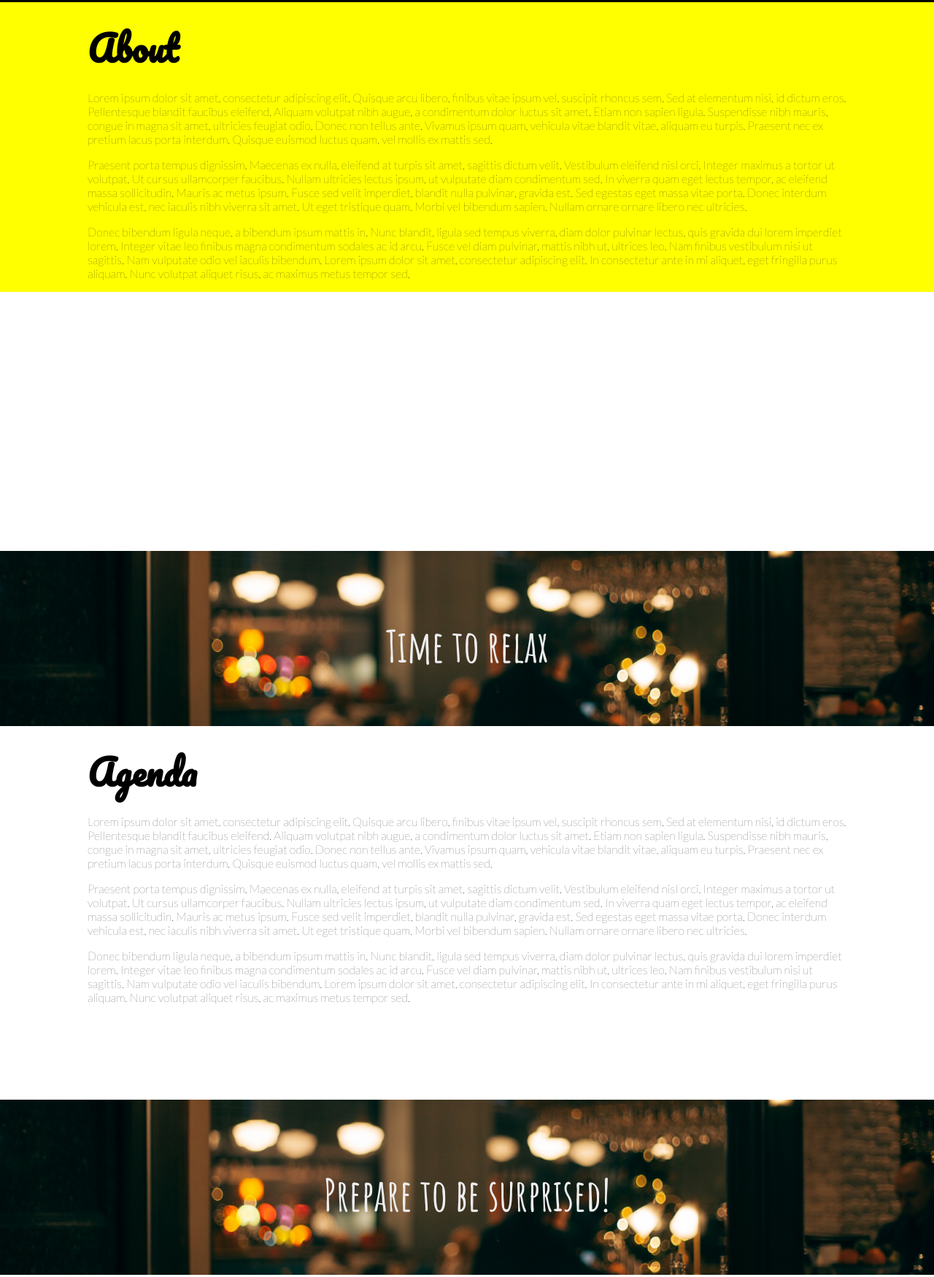
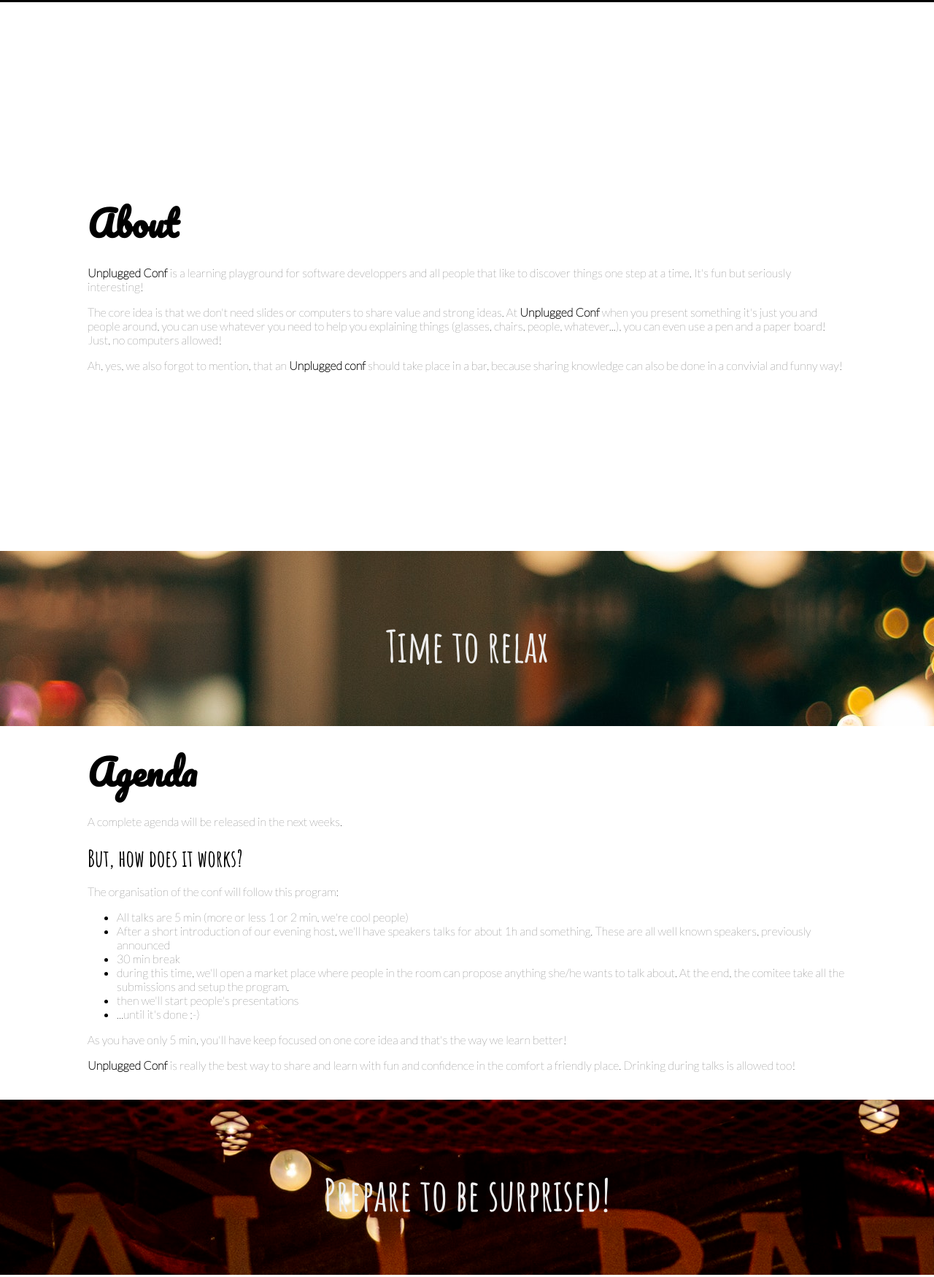
Before and after one commit to ncraftsconf/unpluggedconf, a plain HTML site: page index.html in a window 1280 px wide. Shown: the part 893-2643 px from the top of the page at 73% size. Drawn offline with Linux system fonts and the light colour scheme.

Commit message:
rc:feat-added some real content, first draft of the rules

```diff
--- a/index.html
+++ b/index.html
@@ -150,7 +150,6 @@
 
         .transparentBar {
             background: transparent;
-            background: url('assets/images/relax.jpeg') no-repeat center center fixed;
             background-size: cover;
             min-height: 30vh;
             align-items: center;
@@ -159,7 +158,12 @@
             display: flex;
             flex-direction: column;
         }
-
+        .bar-pic-1 {
+            background: url('assets/images/relax.jpeg') no-repeat center center fixed;
+        }
+        .bar-pic-2 {
+            background: url('assets/images/bar.jpeg') no-repeat center center fixed;
+        }
         .transparentBar h3 {
             font-size: 60px;
             color:var(--white);
@@ -245,14 +249,16 @@
     <!--==================[ Section ]====================-->
 
     <section  class="full" id="about">
+            <div class="transparentBar">
+              </div>
             <div class="content">
                 <h2>About</h2>
                 <p>
-                    Lorem ipsum dolor sit amet, consectetur adipiscing elit. Quisque arcu libero, finibus vitae ipsum vel, suscipit rhoncus sem. Sed at elementum nisi, id dictum eros. Pellentesque blandit faucibus eleifend. Aliquam volutpat nibh augue, a condimentum dolor luctus sit amet. Etiam non sapien ligula. Suspendisse nibh mauris, congue in magna sit amet, ultricies feugiat odio. Donec non tellus ante. Vivamus ipsum quam, vehicula vitae blandit vitae, aliquam eu turpis. Praesent nec ex pretium lacus porta interdum. Quisque euismod luctus quam, vel mollis ex mattis sed.
+                    <b>Unplugged Conf</b> is a learning playground for software developpers and all people that like to discover things one step at a time. It's fun but seriously interesting!
                 </p><p>
-                    Praesent porta tempus dignissim. Maecenas ex nulla, eleifend at turpis sit amet, sagittis dictum velit. Vestibulum eleifend nisl orci. Integer maximus a tortor ut volutpat. Ut cursus ullamcorper faucibus. Nullam ultricies lectus ipsum, ut vulputate diam condimentum sed. In viverra quam eget lectus tempor, ac eleifend massa sollicitudin. Mauris ac metus ipsum. Fusce sed velit imperdiet, blandit nulla pulvinar, gravida est. Sed egestas eget massa vitae porta. Donec interdum vehicula est, nec iaculis nibh viverra sit amet. Ut eget tristique quam. Morbi vel bibendum sapien. Nullam ornare ornare libero nec ultricies.
+                    The core idea is that we don't need slides or computers to share value and strong ideas. At <b>Unplugged Conf</b> when you present something it's just you and people around, you can use whatever you need to help you explaining things (glasses, chairs, people, whatever...), you can even use a pen and a paper board! Just, no computers allowed!
                     </p><p>
-                Donec bibendum ligula neque, a bibendum ipsum mattis in. Nunc blandit, ligula sed tempus viverra, diam dolor pulvinar lectus, quis gravida dui lorem imperdiet lorem. Integer vitae leo finibus magna condimentum sodales ac id arcu. Fusce vel diam pulvinar, mattis nibh ut, ultrices leo. Nam finibus vestibulum nisi ut sagittis. Nam vulputate odio vel iaculis bibendum. Lorem ipsum dolor sit amet, consectetur adipiscing elit. In consectetur ante in mi aliquet, eget fringilla purus aliquam. Nunc volutpat aliquet risus, ac maximus metus tempor sed.
+                    Ah, yes, we also forgot to mention, that an <b>Unplugged conf</b> should take place in a bar, because sharing knowledge can also be done in a convivial and funny way!
                 </p>
             </div>
     </section>
@@ -264,19 +270,35 @@
     <!--==================[ Section ]====================-->
 
     <section  class="full" id="agenda">
-            <div class="transparentBar white">
+            <div class="transparentBar white bar-pic-1">
                 <h3>Time to relax</h3>
             </div>
 
             <div class="content">
                 <h2>Agenda</h2>
                 <p>
-                    Lorem ipsum dolor sit amet, consectetur adipiscing elit. Quisque arcu libero, finibus vitae ipsum vel, suscipit rhoncus sem. Sed at elementum nisi, id dictum eros. Pellentesque blandit faucibus eleifend. Aliquam volutpat nibh augue, a condimentum dolor luctus sit amet. Etiam non sapien ligula. Suspendisse nibh mauris, congue in magna sit amet, ultricies feugiat odio. Donec non tellus ante. Vivamus ipsum quam, vehicula vitae blandit vitae, aliquam eu turpis. Praesent nec ex pretium lacus porta interdum. Quisque euismod luctus quam, vel mollis ex mattis sed.
-                </p><p>
-                    Praesent porta tempus dignissim. Maecenas ex nulla, eleifend at turpis sit amet, sagittis dictum velit. Vestibulum eleifend nisl orci. Integer maximus a tortor ut volutpat. Ut cursus ullamcorper faucibus. Nullam ultricies lectus ipsum, ut vulputate diam condimentum sed. In viverra quam eget lectus tempor, ac eleifend massa sollicitudin. Mauris ac metus ipsum. Fusce sed velit imperdiet, blandit nulla pulvinar, gravida est. Sed egestas eget massa vitae porta. Donec interdum vehicula est, nec iaculis nibh viverra sit amet. Ut eget tristique quam. Morbi vel bibendum sapien. Nullam ornare ornare libero nec ultricies.
-                    </p><p>
-                Donec bibendum ligula neque, a bibendum ipsum mattis in. Nunc blandit, ligula sed tempus viverra, diam dolor pulvinar lectus, quis gravida dui lorem imperdiet lorem. Integer vitae leo finibus magna condimentum sodales ac id arcu. Fusce vel diam pulvinar, mattis nibh ut, ultrices leo. Nam finibus vestibulum nisi ut sagittis. Nam vulputate odio vel iaculis bibendum. Lorem ipsum dolor sit amet, consectetur adipiscing elit. In consectetur ante in mi aliquet, eget fringilla purus aliquam. Nunc volutpat aliquet risus, ac maximus metus tempor sed.
+                    A complete agenda will be released in the next weeks.
                 </p>
+                <h3>But, how does it works?</h3>
+                <p>
+                    The organisation of the conf will follow this program:
+                    </p>
+                    <ul>
+                        <li>All talks are 5 min (more or less 1 or 2 min, we're cool people)</li>
+                        <li>After a short introduction of our evening host, we'll have speakers talks for about 1h and something.
+                            These are all well known speakers, previously announced
+                        </li>
+                        <li>30 min break</li>
+                        <li>during this time, we'll open a market place where people in the room can propose anything she/he wants to talk about. At the end, the comitee take all the submissions and setup the program.</li>
+                        <li>then we'll start people's presentations</li>
+                        <li>...until it's done ;-)</li>
+                    </ul>
+                    <p>
+                        As you have only 5 min, you'll have keep focused on one core idea and that's the way we learn better!
+                    </p>
+                    <p>
+                        <b>Unplugged Conf</b> is really the best way to share and learn with fun and confidence in the comfort a friendly place. Drinking during talks is allowed too!
+                    </p>
             </div>
     </section>
 
@@ -289,18 +311,14 @@
     <!--==================[ Section ]====================-->
 
     <section  class="full" id="location">
-            <div class="transparentBar white">
+            <div class="transparentBar white bar-pic-2">
                 <h3>Prepare to be surprised!</h3>
             </div>
 
             <div class="content">
                 <h2>Location</h2>
                 <p>
-                    Lorem ipsum dolor sit amet, consectetur adipiscing elit. Quisque arcu libero, finibus vitae ipsum vel, suscipit rhoncus sem. Sed at elementum nisi, id dictum eros. Pellentesque blandit faucibus eleifend. Aliquam volutpat nibh augue, a condimentum dolor luctus sit amet. Etiam non sapien ligula. Suspendisse nibh mauris, congue in magna sit amet, ultricies feugiat odio. Donec non tellus ante. Vivamus ipsum quam, vehicula vitae blandit vitae, aliquam eu turpis. Praesent nec ex pretium lacus porta interdum. Quisque euismod luctus quam, vel mollis ex mattis sed.
-                </p><p>
-                    Praesent porta tempus dignissim. Maecenas ex nulla, eleifend at turpis sit amet, sagittis dictum velit. Vestibulum eleifend nisl orci. Integer maximus a tortor ut volutpat. Ut cursus ullamcorper faucibus. Nullam ultricies lectus ipsum, ut vulputate diam condimentum sed. In viverra quam eget lectus tempor, ac eleifend massa sollicitudin. Mauris ac metus ipsum. Fusce sed velit imperdiet, blandit nulla pulvinar, gravida est. Sed egestas eget massa vitae porta. Donec interdum vehicula est, nec iaculis nibh viverra sit amet. Ut eget tristique quam. Morbi vel bibendum sapien. Nullam ornare ornare libero nec ultricies.
-                    </p><p>
-                Donec bibendum ligula neque, a bibendum ipsum mattis in. Nunc blandit, ligula sed tempus viverra, diam dolor pulvinar lectus, quis gravida dui lorem imperdiet lorem. Integer vitae leo finibus magna condimentum sodales ac id arcu. Fusce vel diam pulvinar, mattis nibh ut, ultrices leo. Nam finibus vestibulum nisi ut sagittis. Nam vulputate odio vel iaculis bibendum. Lorem ipsum dolor sit amet, consectetur adipiscing elit. In consectetur ante in mi aliquet, eget fringilla purus aliquam. Nunc volutpat aliquet risus, ac maximus metus tempor sed.
+                    The exact location we'll be presented soon. It will be in a bar/pub close to <a href="http://ncrafts.io">NewCrafts</a> conference place as it will start just after the end of this one.
                 </p>
             </div>
     </section>
@@ -313,18 +331,18 @@
      <!--==================[ Section ]====================-->
 
      <section  class="full" id="register">
-            <div class="transparentBar white">
+            <div class="transparentBar white bar-pic-2">
                 <h3>Join us!</h3>
             </div>
 
             <div class="content">
                 <h2>Register</h2>
                 <p>
-                    Lorem ipsum dolor sit amet, consectetur adipiscing elit. Quisque arcu libero, finibus vitae ipsum vel, suscipit rhoncus sem. Sed at elementum nisi, id dictum eros. Pellentesque blandit faucibus eleifend. Aliquam volutpat nibh augue, a condimentum dolor luctus sit amet. Etiam non sapien ligula. Suspendisse nibh mauris, congue in magna sit amet, ultricies feugiat odio. Donec non tellus ante. Vivamus ipsum quam, vehicula vitae blandit vitae, aliquam eu turpis. Praesent nec ex pretium lacus porta interdum. Quisque euismod luctus quam, vel mollis ex mattis sed.
+                    Registration will open soon.
                 </p><p>
-                    Praesent porta tempus dignissim. Maecenas ex nulla, eleifend at turpis sit amet, sagittis dictum velit. Vestibulum eleifend nisl orci. Integer maximus a tortor ut volutpat. Ut cursus ullamcorper faucibus. Nullam ultricies lectus ipsum, ut vulputate diam condimentum sed. In viverra quam eget lectus tempor, ac eleifend massa sollicitudin. Mauris ac metus ipsum. Fusce sed velit imperdiet, blandit nulla pulvinar, gravida est. Sed egestas eget massa vitae porta. Donec interdum vehicula est, nec iaculis nibh viverra sit amet. Ut eget tristique quam. Morbi vel bibendum sapien. Nullam ornare ornare libero nec ultricies.
+                   A small fee will be asked to secure your place and reservation for the drinks and food.
                     </p><p>
-                Donec bibendum ligula neque, a bibendum ipsum mattis in. Nunc blandit, ligula sed tempus viverra, diam dolor pulvinar lectus, quis gravida dui lorem imperdiet lorem. Integer vitae leo finibus magna condimentum sodales ac id arcu. Fusce vel diam pulvinar, mattis nibh ut, ultrices leo. Nam finibus vestibulum nisi ut sagittis. Nam vulputate odio vel iaculis bibendum. Lorem ipsum dolor sit amet, consectetur adipiscing elit. In consectetur ante in mi aliquet, eget fringilla purus aliquam. Nunc volutpat aliquet risus, ac maximus metus tempor sed.
+                  When it will be open, don't hesitate to take your seat, places will be very limited!
                 </p>
             </div>
     </section>
@@ -338,9 +356,11 @@
     let topMenu = document.getElementById('topmenu');
     let beforeTopMenu = document.getElementById('menuanchor');
 
-    window.onscroll = function(e){
-        if(topMenu.getBoundingClientRect().top <= 0)     { topMenu.style.position='fixed'; }
-        if(beforeTopMenu.getBoundingClientRect().top > 0) { topMenu.style.position='relative';}
+    window.onscroll = () => {
+        if(topMenu.getBoundingClientRect().top <= 0)     {
+            topMenu.style.position='fixed'; }
+        if(beforeTopMenu.getBoundingClientRect().top > 0) {
+            topMenu.style.position='relative';}
     }
     </script>
 </body>
```
